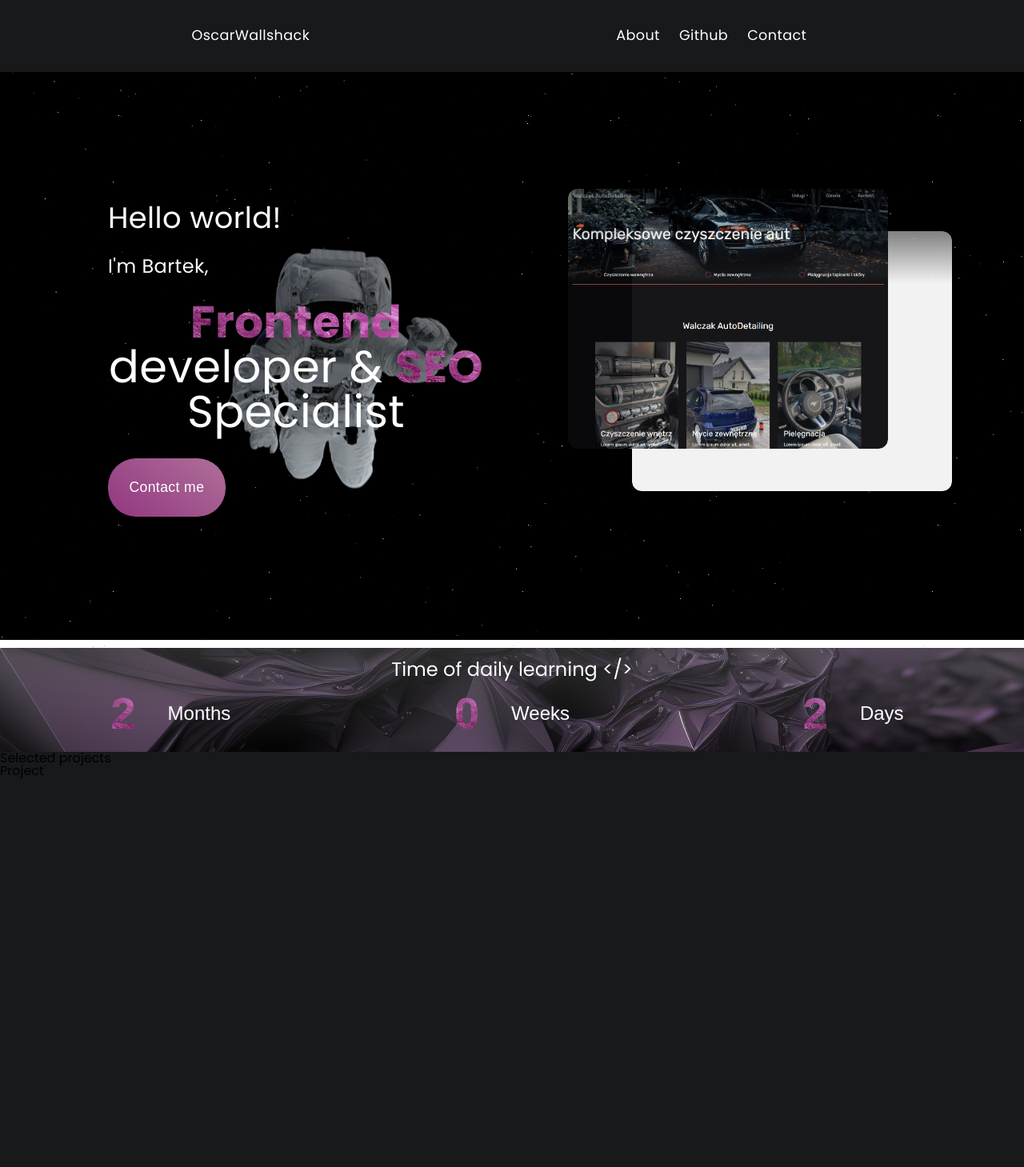
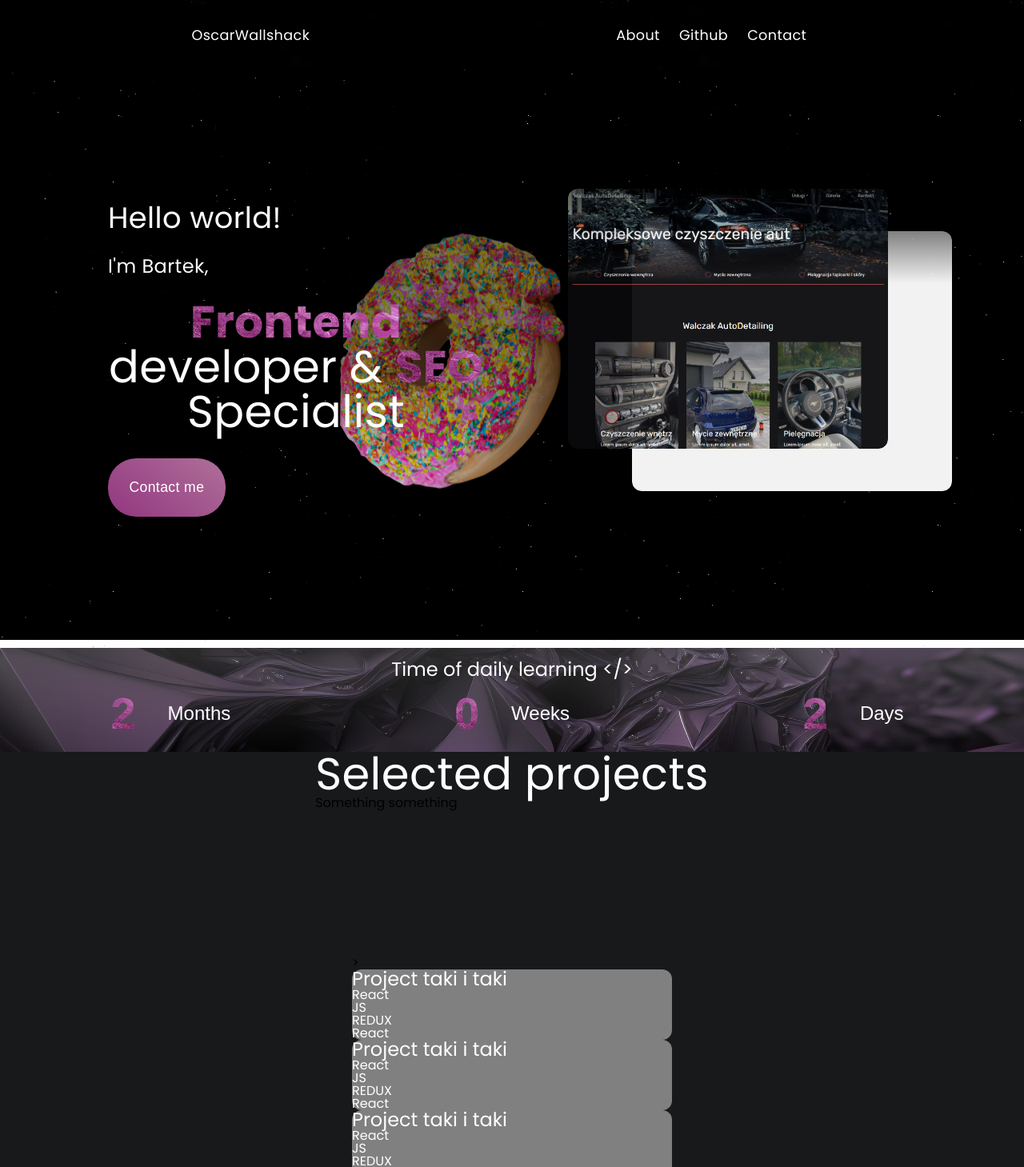
Before and after one commit to oscarwallshack/OscarWallshack.dev, a React (Create React App) app: page / in a window 1280 px wide. Shown: the top 1459 px of the page at 80% size. Built offline with nearby package versions, Linux system fonts and the light colour scheme; a web font is replaced by a local one.

Commit message:
projects

```diff
--- a/src/components/Layout/Header/Header.module.scss
+++ b/src/components/Layout/Header/Header.module.scss
@@ -8,7 +8,6 @@
     align-items: center;
     position: relative;
     width: 100%;
-    background: $primary;
     backdrop-filter: blur(5px);
     z-index: 1000;
     transition: all 0.5s ease;
--- a/src/components/Layout/Hero/Hero.js
+++ b/src/components/Layout/Hero/Hero.js
@@ -1,7 +1,7 @@
 import React from "react";
 import Button from "../../UI/Button";
 import classes from "./Hero.module.scss";
-import astronautImage from "../../../assets/astronautt.png";
+import donutImage from "../../../assets/donut.png";
 import autoDetailingImage from "../../../assets/Auto-detailing-website.webp";
 import test from "../../../assets/test.png";
 import HeroBackground from "./HeroBackground";
@@ -35,9 +35,9 @@ const Hero = () => {
           </div>
         </div>
         <img
-          src={astronautImage}
-          alt="astronaut"
-          className={classes.hero__astronaut}
+          src={donutImage}
+          alt="donut in space"
+          className={classes.hero__donut}
         />
       </section>
     </Fragment>
--- a/src/components/Layout/Hero/Hero.module.scss
+++ b/src/components/Layout/Hero/Hero.module.scss
@@ -95,12 +95,12 @@
         }
     }
 
-    &__astronaut {
+    &__donut {
         position: absolute;
-        width: 300px;
+        width: 450px;
         animation: moveUpDown 4s ease-in-out infinite;
         z-index: 1;
-        left: 280px;
+        left: 340px;
         mask-image: linear-gradient(to bottom, rgba(0, 0, 0, 0.5) 40%, rgba(0, 0, 0, 0.95) 100%);
 
         @keyframes moveUpDown {
--- a/src/components/Layout/Projects/Project.js
+++ b/src/components/Layout/Projects/Project.js
@@ -1,10 +1,25 @@
-import React from 'react'
-import classes from './Project.module.scss'
+import React from "react";
+import classes from "./Project.module.scss";
 
-const Project = () => {
+const Project = (props) => {
   return (
-    <div>Project</div>
-  )
-}
+    <div className={classes.project}>
+      <div className={classes.project__heading}>
+        <h4>Project taki i taki</h4>
+      </div>
+      <div className={classes.project__content}>
+        <div>
+          <ul>
+            <li>React</li>
+            <li>JS</li>
+            <li>REDUX</li>
+            <li>React</li>
+          </ul>
+        </div>
+        <a href="#"></a>
+      </div>
+    </div>
+  );
+};
 
-export default Project
+export default Project;
--- a/src/components/Layout/Projects/Project.module.scss
+++ b/src/components/Layout/Projects/Project.module.scss
@@ -1 +1,16 @@
 @import '/src/styles/variables.scss';
+
+.project {
+    width: 400px;
+    background: grey;
+    border-radius: $borderRadius;
+    color: $white;
+
+    &__heading {
+        h4 {
+            font-size: $headingH3;
+        }
+    }
+
+    &__content {}
+}
--- a/src/components/Layout/Projects/Projects.js
+++ b/src/components/Layout/Projects/Projects.js
@@ -2,15 +2,20 @@ import React from "react";
 import Project from "./Project";
 import classes from "./Projects.module.scss";
 
-
-
 const Projects = () => {
-  return <section className={classes.projects}>
-  <div className={classes.projects__header}>
-  <h2>Selected projects</h2>
-  </div>
-  <Project />
-  </section>;
+  return (
+    <section className={classes.projects}>
+      <div className={classes.projects__header}>
+        <h2>Selected projects</h2>
+        <p>Something something</p>
+      </div>
+      <div className={classes.projects__boxes}>>
+        <Project />
+        <Project />
+        <Project />
+      </div>
+    </section>
+  );
 };
 
 export default Projects;
--- a/src/components/Layout/Projects/Projects.module.scss
+++ b/src/components/Layout/Projects/Projects.module.scss
@@ -1,10 +1,18 @@
 @import '/src/styles/variables.scss';
 
 .projects {
+    display: grid;
+    justify-items: center;
+    justify-content: center;
+    width: 100%;
     height: 90vh;
     background: $primary;
 
-    &__header{
-
+    &__header {
+        h2 {
+            color: $white;
+             font-size: $headingH1;
+            letter-spacing: $letterSpacing;
+        }
     }
 }
```
Also changed, not shown: src/assets/donut.png (added).
